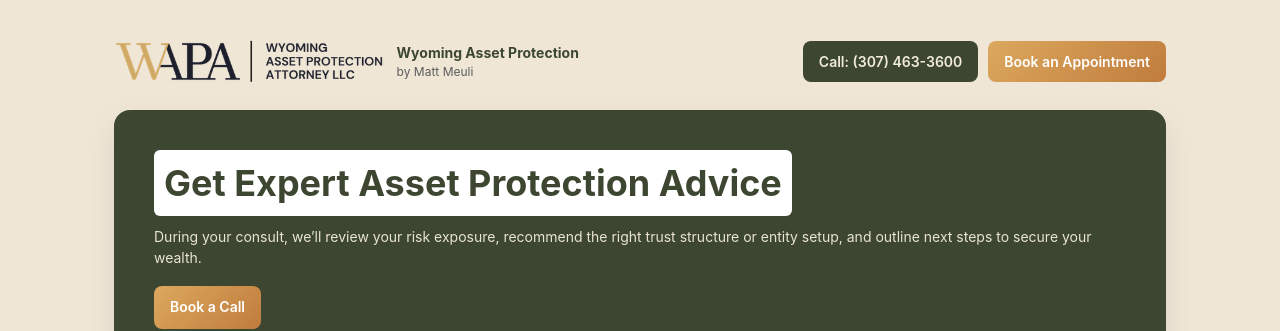
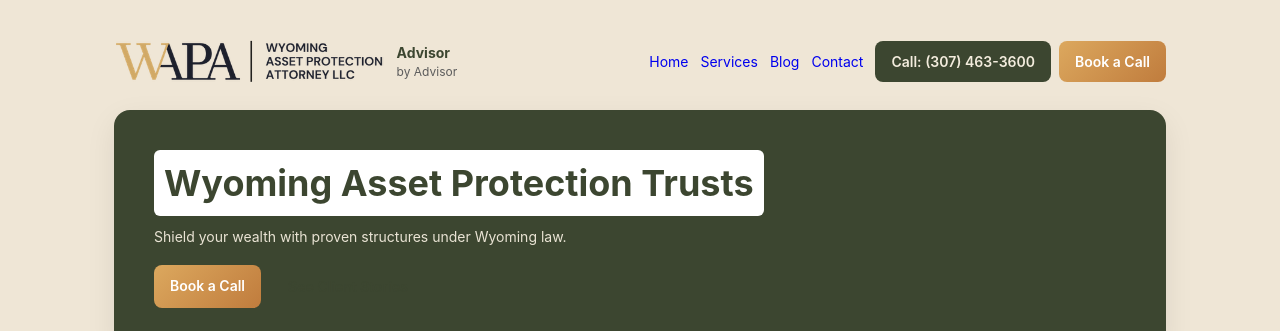
Before and after one commit to nbrain-team/vfo, a React (Vite) app in the folder frontend/: page /wyoming-apt in a window 1280 px wide. Shown: the top 331 px of the page. Built offline with nearby package versions, Linux system fonts and the light colour scheme; no server answers.

Commit message:
feat(advisorIQ): embed Site Builder as tab; remove sidebar Sitebuilder; public site reads siteConfig; adjust Platform link to AgentIQ

```diff
--- a/frontend/src/components/MainLayout.tsx
+++ b/frontend/src/components/MainLayout.tsx
@@ -11,7 +11,6 @@ interface Module {
 const modules: Module[] = [
     { name: 'Dashboard', path: '/platform', icon: '📊︎' },
     { name: 'Calendar', path: '/admin/calendar', icon: '🗓︎' },
-    { name: 'Sitebuilder', path: '/admin/site', icon: '🌐︎' },
     { name: 'Formbuilder', path: '/admin/formbuilder', icon: '📝' },
     { name: 'Document Library', path: '/admin/documents', icon: '📚' },
     { name: 'Vault', path: '/admin/vault', icon: '🔒' },
--- a/frontend/src/components/modules/AgentIQ.tsx
+++ b/frontend/src/components/modules/AgentIQ.tsx
@@ -3,9 +3,10 @@ import ModuleTemplate from './ModuleTemplate';
 import { useNavigate } from 'react-router-dom';
 import EditableSection from './EditableSection';
 import { getSiteConfig, saveSiteConfig } from '../../adminData';
+import SiteBuilderAdmin from './SiteBuilderAdmin';
 import LawPayIntegration from '../LawPayIntegration';
 
-type TabKey = 'overview' | 'blog' | 'services' | 'consultations' | 'client-portal' | 'testimonials' | 'contact' | 'consult';
+type TabKey = 'overview' | 'blog' | 'services' | 'consultations' | 'client-portal' | 'testimonials' | 'contact' | 'consult' | 'site-settings';
 
 interface ServiceItem {
     id: string;
@@ -1598,7 +1599,8 @@ const AgentIQ: React.FC = () => {
                     { key: 'consultations', label: '◻︎ Consultations' },
                     { key: 'client-portal', label: '◻︎ Client Portal' },
                     { key: 'testimonials', label: '◻︎ Testimonials' },
-                    { key: 'contact', label: '◻︎ Contact' }
+                    { key: 'contact', label: '◻︎ Contact' },
+                    { key: 'site-settings', label: '◻︎ Site Settings' }
                 ] as { key: TabKey; label: string }[]).map(tab => (
                     <button
                         key={tab.key}
@@ -1618,6 +1620,14 @@ const AgentIQ: React.FC = () => {
             {activeTab === 'client-portal' && renderClientPortal()}
             {activeTab === 'testimonials' && renderTestimonials()}
             {activeTab === 'contact' && renderContact()}
+            {activeTab === 'site-settings' && (
+                <div className="module-card">
+                    <h3 className="section-title">Site Builder</h3>
+                    <div style={{ marginTop: 12 }}>
+                        <SiteBuilderAdmin embedded={true} />
+                    </div>
+                </div>
+            )}
         </ModuleTemplate>
     );
 };
--- a/frontend/src/pages/MockWyomingAPT.tsx
+++ b/frontend/src/pages/MockWyomingAPT.tsx
@@ -1,31 +1,46 @@
 import React from 'react';
+import { getSiteConfig } from '../adminData';
 import '../public.css';
 
 const MockWyomingAPT: React.FC = () => {
+    const cfg = getSiteConfig();
+    const logoSrc = (cfg as any).logoDataUrl || (cfg as any).logoPath || '/wy-apt-logo.png';
+    const phone = (cfg as any).contactPhone || '(307) 463-3600';
+    const ctaText = (cfg as any).ctaText || 'Book a Call';
+    const ctaHref = (cfg as any).ctaHref || '/wyoming-apt/select';
+    const headline = (cfg as any).headline || 'Wyoming Asset Protection Trusts';
+    const subhead = (cfg as any).subhead || 'Shield your wealth with proven structures under Wyoming law.';
+    const videoUrl = (cfg as any).videoUrl || 'https://drive.google.com/file/d/1otkNyA5S8AaIv_QW0J2sjtIFCqpf9P5K/preview';
+
+    const services: { title: string; subtitle: string }[] = ((cfg as any).services || []).map((s: any) => ({ title: s.title, subtitle: s.subtitle }));
     return (
         <div className="public-site">
             <div className="public-container">
                 <header className="public-header">
                     <div className="public-logo">
-                        <img src="/wy-apt-logo.png" alt="Firm Logo" />
+                        <img src={logoSrc} alt="Firm Logo" />
                         <div>
-                            <div style={{ fontWeight: 700, color: 'var(--brand-forest)' }}>Wyoming Asset Protection</div>
-                            <div style={{ fontSize: 12, color: 'var(--brand-slate)' }}>by Matt Meuli</div>
+                            <div style={{ fontWeight: 700, color: 'var(--brand-forest)' }}>{(cfg as any).advisorName || 'Advisor'}</div>
+                            <div style={{ fontSize: 12, color: 'var(--brand-slate)' }}>by {(cfg as any).advisorName || 'Advisor'}</div>
                         </div>
                     </div>
-                    <div className="public-cta">
-                        <a className="btn-primary" href="tel:+13074633600" style={{ textDecoration: 'none' }}>Call: (307) 463-3600</a>
-                        <a className="btn-gradient" href="/wyoming-apt/select" style={{ textDecoration: 'none' }}>Book an Appointment</a>
-                    </div>
+                    <nav className="public-nav" style={{ display: 'flex', gap: 12, alignItems: 'center' }}>
+                        <a className="btn-link" href="#top" style={{ textDecoration: 'none' }}>Home</a>
+                        <a className="btn-link" href="#services" style={{ textDecoration: 'none' }}>Services</a>
+                        <a className="btn-link" href="/blog" style={{ textDecoration: 'none' }}>Blog</a>
+                        <a className="btn-link" href="#contact" style={{ textDecoration: 'none' }}>Contact</a>
+                        <div className="public-cta" style={{ display: 'flex', gap: 8 }}>
+                            <a className="btn-primary" href={`tel:${phone.replace(/[^\d+]/g, '')}`} style={{ textDecoration: 'none' }}>Call: {phone}</a>
+                            <a className="btn-gradient" href={ctaHref} style={{ textDecoration: 'none' }}>{ctaText}</a>
+                        </div>
+                    </nav>
                 </header>
 
                 <section className="public-hero">
-                    <h1>Get Expert Asset Protection Advice</h1>
-                    <p>
-                        During your consult, we’ll review your risk exposure, recommend the right trust structure or entity setup, and outline next steps to secure your wealth.
-                    </p>
+                    <h1>{headline}</h1>
+                    <p>{subhead}</p>
                     <div style={{ display: 'flex', gap: 10, flexWrap: 'wrap' }}>
-                        <a className="btn-gradient" href="/wyoming-apt/select" style={{ textDecoration: 'none' }}>Book a Call</a>
+                        <a className="btn-gradient" href={ctaHref} style={{ textDecoration: 'none' }}>{ctaText}</a>
                         <a className="btn-outline" href="#testimonials" style={{ textDecoration: 'none' }}>See Client Stories</a>
                     </div>
                 </section>
@@ -33,7 +48,7 @@ const MockWyomingAPT: React.FC = () => {
                 <section className="public-section" style={{ padding: 0, overflow: 'hidden' }}>
                     <div style={{ position: 'relative', width: '100%', paddingTop: '56.25%', background: '#000' }}>
                         <iframe
-                            src="https://drive.google.com/file/d/1otkNyA5S8AaIv_QW0J2sjtIFCqpf9P5K/preview"
+                            src={videoUrl}
                             title="Intro Video"
                             allow="autoplay; fullscreen"
                             style={{ position: 'absolute', top: 0, left: 0, width: '100%', height: '100%', border: 0 }}
@@ -41,7 +56,7 @@ const MockWyomingAPT: React.FC = () => {
                     </div>
                 </section>
 
-                <section className="public-section">
+                <section className="public-section" id="services">
                     <h2>Why Work With Matt Meuli?</h2>
                     <div className="public-grid">
                         <div className="public-card">
@@ -62,18 +77,16 @@ const MockWyomingAPT: React.FC = () => {
                 <section className="public-section">
                     <h2>Our Core Services</h2>
                     <div className="public-grid">
-                        <div className="public-card">
-                            <h3>Wyoming Asset Protection Trusts</h3>
-                            <p>DAPTs designed for real protection while maintaining access and control.</p>
-                        </div>
-                        <div className="public-card">
-                            <h3>Private Family Trust Companies</h3>
-                            <p>Serve as trustee, enhance privacy, and centralize family asset management.</p>
-                        </div>
-                        <div className="public-card">
-                            <h3>Trust Support & Maintenance</h3>
-                            <p>Year-one guidance, distributions, minutes, and ongoing annual maintenance.</p>
-                        </div>
+                        {(services.length > 0 ? services : [
+                            { title: 'Wyoming Asset Protection Trusts', subtitle: 'DAPTs designed for real protection while maintaining access and control.' },
+                            { title: 'Private Family Trust Companies', subtitle: 'Serve as trustee, enhance privacy, and centralize family asset management.' },
+                            { title: 'Trust Support & Maintenance', subtitle: 'Year-one guidance, distributions, minutes, and ongoing annual maintenance.' }
+                        ]).map((svc, i) => (
+                            <div className="public-card" key={i}>
+                                <h3>{svc.title}</h3>
+                                <p>{svc.subtitle}</p>
+                            </div>
+                        ))}
                     </div>
                 </section>
 
@@ -108,11 +121,11 @@ const MockWyomingAPT: React.FC = () => {
                     </div>
                 </section>
 
-                <section className="public-section">
+                <section className="public-section" id="contact">
                     <h2>Contact</h2>
-                    <p><strong>Phone:</strong> (307) 463-3600</p>
-                    <p><strong>Email:</strong> hello@wyomingassetprotectiontrust.com</p>
-                    <p><strong>Address:</strong> 1621 Central Avenue #8866, Cheyenne, WY 82001</p>
+                    <p><strong>Phone:</strong> {phone}</p>
+                    <p><strong>Email:</strong> {(cfg as any).contactEmail || 'hello@example.com'}</p>
+                    <p><strong>Address:</strong> {(cfg as any).contactAddress || '1621 Central Avenue #8866, Cheyenne, WY 82001'}</p>
                 </section>
 
                 <footer className="public-footer">
--- a/frontend/src/pages/Platform.tsx
+++ b/frontend/src/pages/Platform.tsx
@@ -400,7 +400,7 @@ const Platform: React.FC = () => {
 
                 <div className="module-card">
                     <h3 className="section-title">Current Site Preview</h3>
-                    <div style={{ marginTop: 12, position: 'relative', cursor: 'pointer' }} onClick={() => window.location.href = '/admin/sitebuilder'}>
+                    <div style={{ marginTop: 12, position: 'relative', cursor: 'pointer' }} onClick={() => window.location.href = '/agent'}>
                         <div style={{
                             width: '100%',
                             height: '200px',
```
Also changed, not shown: frontend/src/components/modules/SiteBuilderAdmin.tsx (+16 -6 lines).
